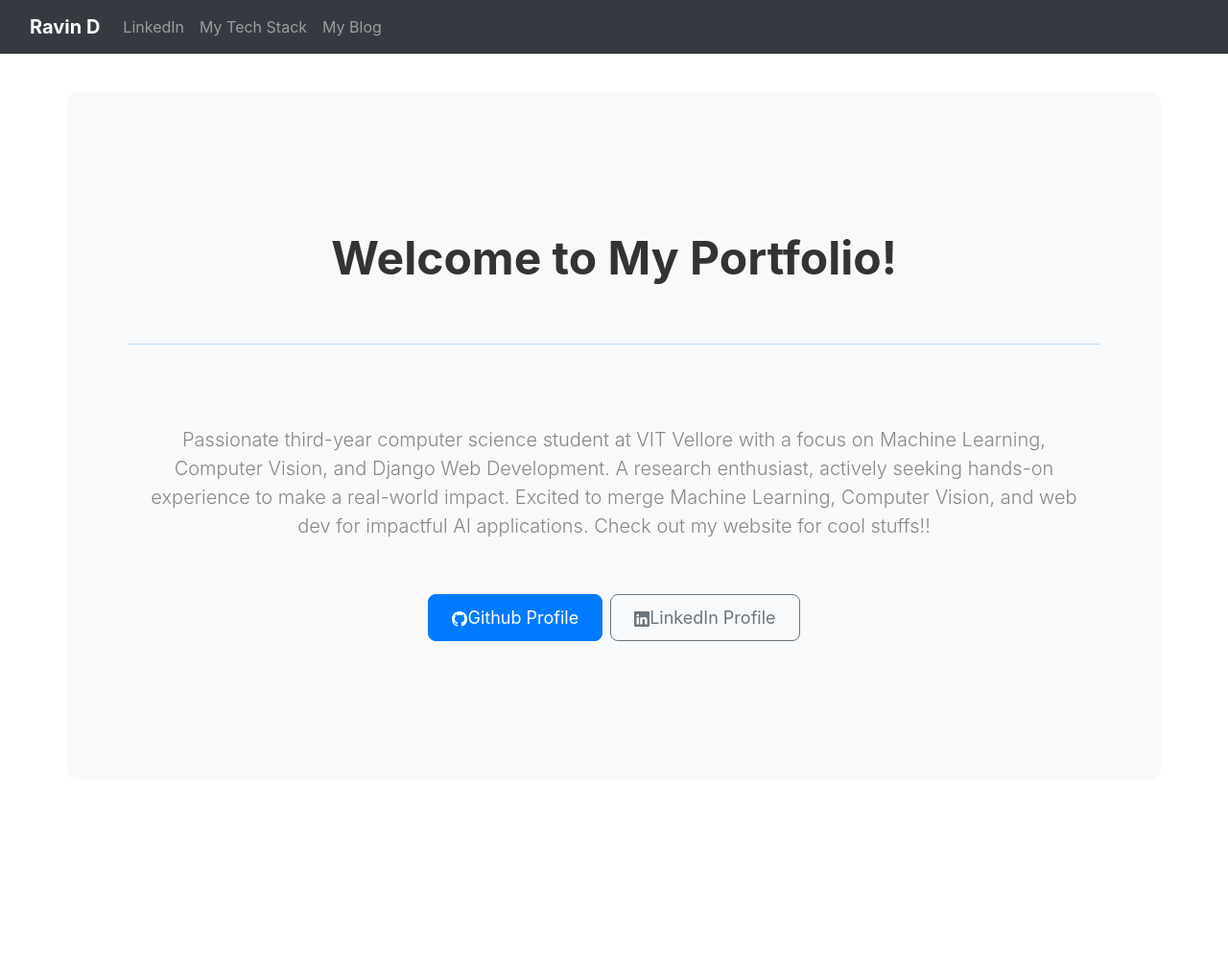
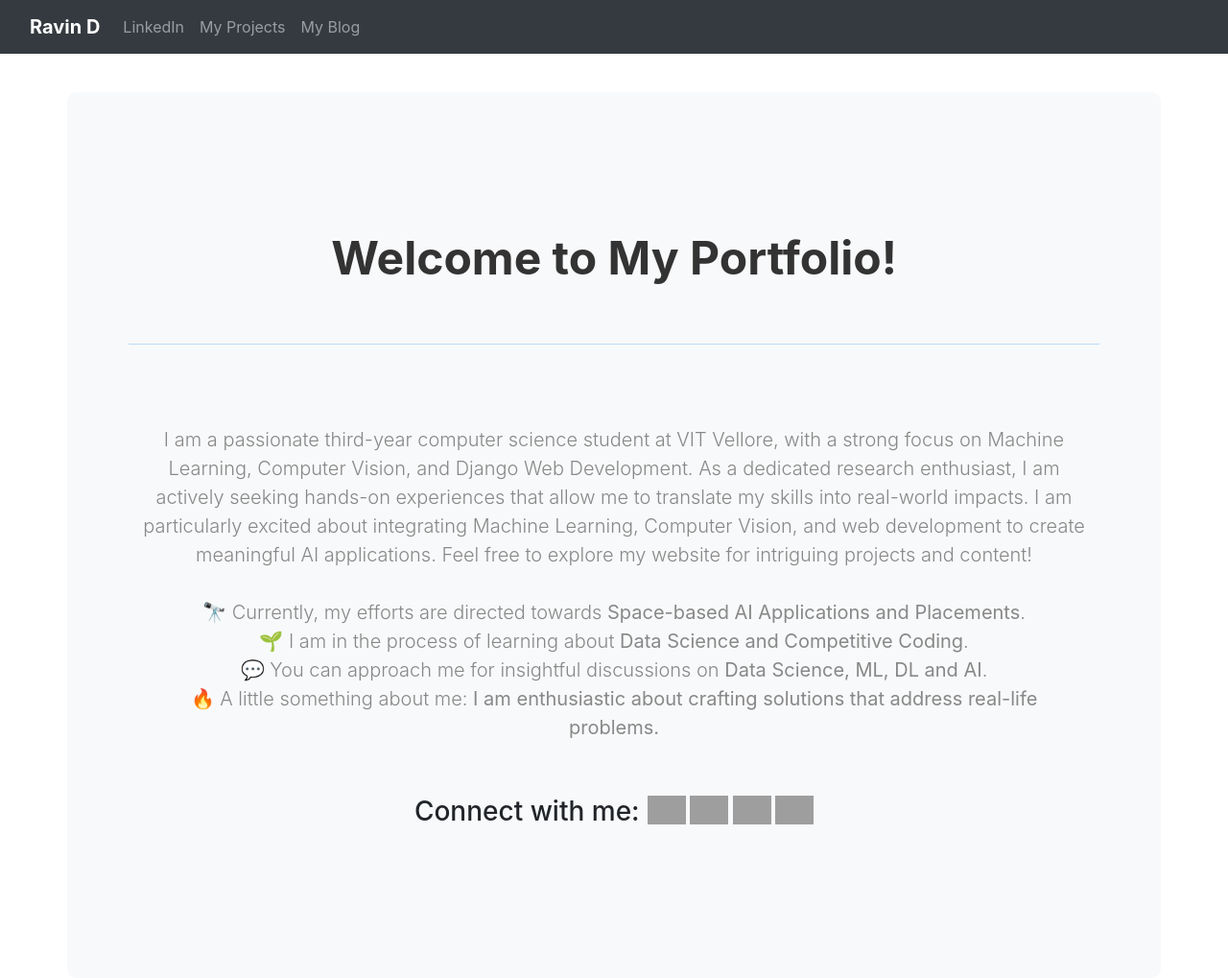
Before and after one commit to ravin-d-27/Portfolio, a Django app: page / in a window 1280 px wide. Shown: the whole page at 96% size. Before the commit the page ends 668 px from the top, so only its background shows below. Run offline with Django 3.2, Linux system fonts and the light colour scheme; some libraries are stand-ins or nearby versions; grey boxes are pictures that could not be loaded.

Commit message:
Some Modifications

```diff
--- a/portfolio-project/blog/templates/blog/allblogs.html
+++ b/portfolio-project/blog/templates/blog/allblogs.html
@@ -7,7 +7,7 @@
     <meta name="description" content="">
     <meta name="author" content="Mark Otto, Jacob Thornton, and Bootstrap contributors">
     <meta name="generator" content="Hugo 0.87.0">
-    <title>Carousel Template · Bootstrap v5.1</title>
+    <title>Ravin D Blogs</title>
 
     <link rel="canonical" href="https://getbootstrap.com/docs/5.1/examples/carousel/">
 
--- a/portfolio-project/portfolio/settings.py
+++ b/portfolio-project/portfolio/settings.py
@@ -26,7 +26,7 @@ SECRET_KEY = 'django-insecure-01#&jrxs^tuh50etomk4k2c4h(w*j45@y6#k##(u0_2j_x3c^h
 # SECURITY WARNING: don't run with debug turned on in production!
 DEBUG = True
 
-ALLOWED_HOSTS = []
+ALLOWED_HOSTS = ["ravind27.pythonanywhere.com", '127.0.0.1']
 
 
 # Application definition
--- a/portfolio-project/skills/templates/skills/home.html
+++ b/portfolio-project/skills/templates/skills/home.html
@@ -78,7 +78,7 @@
         <div class="collapse navbar-collapse" id="navbarNavAltMarkup">
           <div class="navbar-nav">
             <a class="nav-link" href="https://www.linkedin.com/in/ravin-d-035922216">LinkedIn</a>
-            <a class="nav-link" href="{% url 'techstack' %}">My Tech Stack</a>
+            <a class="nav-link" href="{% url 'techstack' %}">My Projects</a>
             <a class="nav-link" href="{% url 'bloghome' %}">My Blog</a>
           </div>
         </div>
@@ -131,37 +131,43 @@
 <body>
   <main>
     <section class="py-5 text-center container">
-          <h1 class="visually-hidden">Heroes examples</h1>
       <div class="px-4 py-5 my-5 text-center">
           <h1 class="display-5 fw-bold">Welcome to My Portfolio!</h1>
           <hr>
           <br>
           <div class="container-fluid">
               <p class="lead mb-2">
-                      Passionate third-year computer science student at VIT Vellore with a focus on Machine Learning, Computer Vision, and Django Web Development. A research enthusiast, actively seeking hands-on experience to make a real-world impact. Excited to merge Machine Learning, Computer Vision, and web dev for impactful AI applications.
+                  I am a passionate third-year computer science student at VIT Vellore, with a strong focus on Machine Learning, Computer Vision, and Django Web Development. As a dedicated research enthusiast, I am actively seeking hands-on experiences that allow me to translate my skills into real-world impacts. I am particularly excited about integrating Machine Learning, Computer Vision, and web development to create meaningful AI applications.
 
-                      Check out my website for cool stuffs!!
+                  Feel free to explore my website for intriguing projects and content!
+                  <br>
+                  <br>
+                  🔭 Currently, my efforts are directed towards <strong>Space-based AI Applications and Placements</strong>. <br>
+
+                  🌱 I am in the process of learning about <strong>Data Science and Competitive Coding</strong>. <br>
+
+                  💬 You can approach me for insightful discussions on <strong>Data Science, ML, DL and AI</strong>. <br>
+
+                  🔥 A little something about me: <strong>I am enthusiastic about crafting solutions that address real-life problems.</strong><br>
+
               </p>
+
               <br>
               <br>
               <div class="d-grid gap-2 d-sm-flex justify-content-sm-center">
-                      <a href="https://github.com/ravin-d-27" type="button" class="btn btn-primary btn-lg px-4 gap-3">
-                          <svg xmlns="http://www.w3.org/2000/svg" width="16" height="16" fill="currentColor"
-                              class="bi bi-github" viewBox="0 0 16 16">
-                              <path
-                                  d="M8 0C3.58 0 0 3.58 0 8c0 3.54 2.29 6.53 5.47 7.59.4.07.55-.17.55-.38 0-.19-.01-.82-.01-1.49-2.01.37-2.53-.49-2.69-.94-.09-.23-.48-.94-.82-1.13-.28-.15-.68-.52-.01-.53.63-.01 1.08.58 1.23.82.72 1.21 1.87.87 2.33.66.07-.52.28-.87.51-1.07-1.78-.2-3.64-.89-3.64-3.95 0-.87.31-1.59.82-2.15-.08-.2-.36-1.02.08-2.12 0 0 .67-.21 2.2.82.64-.18 1.32-.27 2-.27.68 0 1.36.09 2 .27 1.53-1.04 2.2-.82 2.2-.82.44 1.1.16 1.92.08 2.12.51.56.82 1.27.82 2.15 0 3.07-1.87 3.75-3.65 3.95.29.25.54.73.54 1.48 0 1.07-.01 1.93-.01 2.2 0 .21.15.46.55.38A8.012 8.012 0 0 0 16 8c0-4.42-3.58-8-8-8z" />
-                          </svg>Github Profile</a>
-                      <a href="https://www.linkedin.com/in/ravin-d-035922216/" type="button"
-                          class="btn btn-outline-secondary btn-lg px-4">
-                          <svg xmlns="http://www.w3.org/2000/svg" width="16" height="16" fill="currentColor"
-                              class="bi bi-linkedin" viewBox="0 0 16 16">
-                              <path
-                                  d="M0 1.146C0 .513.526 0 1.175 0h13.65C15.474 0 16 .513 16 1.146v13.708c0 .633-.526 1.146-1.175 1.146H1.175C.526 16 0 15.487 0 14.854V1.146zm4.943 12.248V6.169H2.542v7.225h2.401zm-1.2-8.212c.837 0 1.358-.554 1.358-1.248-.015-.709-.52-1.248-1.342-1.248-.822 0-1.359.54-1.359 1.248 0 .694.521 1.248 1.327 1.248h.016zm4.908 8.212V9.359c0-.216.016-.432.08-.586.173-.431.568-.878 1.232-.878.869 0 1.216.662 1.216 1.634v3.865h2.401V9.25c0-2.22-1.184-3.252-2.764-3.252-1.274 0-1.845.7-2.165 1.193v.025h-.016a5.54 5.54 0 0 1 .016-.025V6.169h-2.4c.03.678 0 7.225 0 7.225h2.4z" />
-                          </svg>LinkedIn Profile</a>
+
+                  <h3 align="left">Connect with me:</h3>
+<p align="left">
+<a href="https://twitter.com/Ravin_D27" target="blank"><img align="center" src="https://raw.githubusercontent.com/rahuldkjain/github-profile-readme-generator/master/src/images/icons/Social/twitter.svg" alt="Ravin_D27" height="30" width="40" /></a>
+<a href="https://github.com/ravin-d-27" target="blank"><img align="center" src="https://raw.githubusercontent.com/rahuldkjain/github-profile-readme-generator/master/src/images/icons/Social/github.svg" alt="ravin-d-035922216" height="30" width="40" /></a>
+<a href="https://kaggle.com/ravin2704" target="blank"><img align="center" src="https://raw.githubusercontent.com/rahuldkjain/github-profile-readme-generator/master/src/images/icons/Social/kaggle.svg" alt="ravin2704" height="30" width="40" /></a>
+<a href="https://www.hackerrank.com/ravin_d3107" target="blank"><img align="center" src="https://raw.githubusercontent.com/rahuldkjain/github-profile-readme-generator/master/src/images/icons/Social/hackerrank.svg" alt="ravin_d3107" height="30" width="40" /></a>
+</p>
               </div>
           </div>
       </div>
   </section>
+
   </main>
 
   <script src="https://maxcdn.bootstrapcdn.com/bootstrap/4.5.2/js/bootstrap.min.js"></script>
```
Also changed, not shown: portfolio-project/db.sqlite3, portfolio-project/media/images/ISRO_BnBfLcy.png (added), portfolio-project/media/images/ISRO_N3j5kBe.png (added), portfolio-project/media/images/chandrayaan3.jpeg (added), portfolio-project/media/images/stone.png (added). Lines whose indentation alone changed are shown as unchanged.
